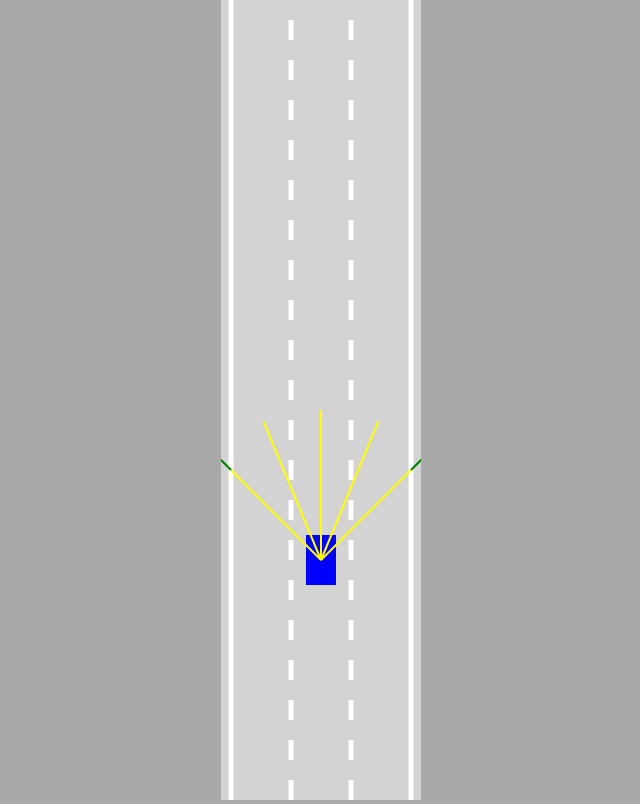
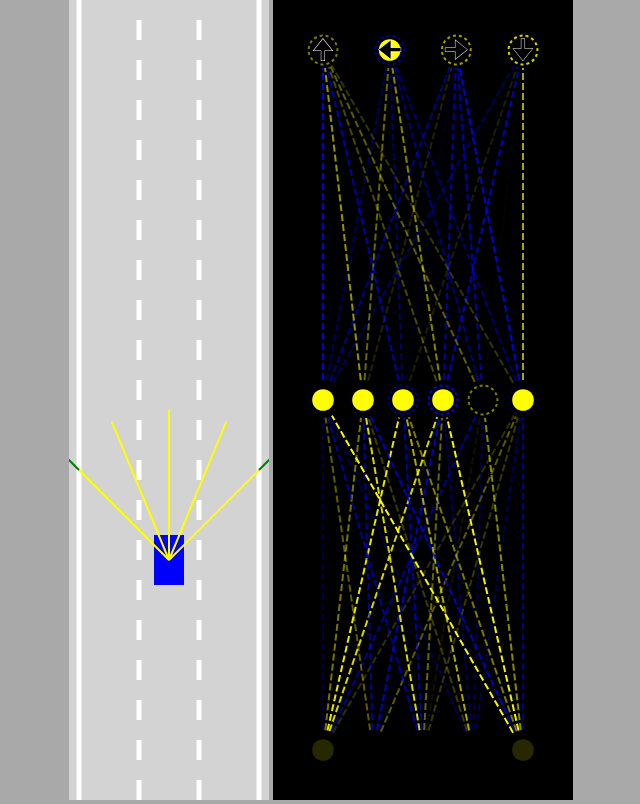
Before and after one commit to umangrazsingh/SELF_DRIVING_CAR, a plain HTML site: page index.html in a window 1280 px wide. Shown: the whole page, without its empty margins (319-959 px from the left). Drawn offline with Linux system fonts and the light colour scheme.

Commit message:
Add neural network brain and visualizer

```diff
--- a/car.js
+++ b/car.js
@@ -12,8 +12,13 @@ class Car{
         this.angle=0;
         this.damaged=false;
 
+        this.useBrain=controlType=="AI";
+
         if(controlType!="DUMMY"){
             this.sensor=new Sensor(this);
+            this.brain=new NeuralNetwork(
+                [this.sensor.rayCount,6,4]
+            );
         }
         this.controls=new Controls(controlType);
     }
@@ -25,6 +30,18 @@ class Car{
         }
         if(this.sensor){
             this.sensor.update(roadBorders,traffic);
+            const offsets=this.sensor.readings.map(
+                s=>s==null?0:1-s.offset
+            );
+            const outputs=NeuralNetwork.feedForward(offsets, this.brain);
+            console.log(outputs);
+
+            if(this.useBrain){
+                this.controls.forward=outputs[0];
+                this.controls.left=outputs[1];
+                this.controls.right=outputs[2];
+                this.controls.reverse=outputs[3];
+            }
         }
     }
 
--- a/index.html
+++ b/index.html
@@ -4,7 +4,10 @@
     <link rel="stylesheet" href="style.css">
 </head>
 <body>
-    <canvas id="myCanvas"></canvas>
+    <canvas id="carCanvas"></canvas>
+    <canvas id="networkCanvas"></canvas>
+    <script src="network.js"></script>
+    <script src="visualizer.js"></script>
     <script src="sensor.js"></script>
     <script src="utils.js"></script>
     <script src="control.js"></script>
--- a/main.js
+++ b/main.js
@@ -1,32 +1,39 @@
-const canvas=document.getElementById("myCanvas");
-canvas.width=200;
+const carCanvas=document.getElementById("carCanvas");
+carCanvas.width=200;
+const networkCanvas=document.getElementById("networkCanvas");
+networkCanvas.width=300;
 
-const ctx = canvas.getContext("2d");
-const road=new Road(canvas.width/2,canvas.width*0.9);
-const car=new Car(road.getLaneCenter(1),100,30,50,"KEYS");
+const carCtx = carCanvas.getContext("2d");
+const networkCtx = networkCanvas.getContext("2d");
+const road=new Road(carCanvas.width/2,carCanvas.width*0.9);
+const car=new Car(road.getLaneCenter(1),100,30,50,"AI");
 const traffic=[
     new Car(road.getLaneCenter(1),-100,30,50,"DUMMY",2)
 ];
 
 animate();
 
-function animate(){
+function animate(time){
     for(let i=0;i<traffic.length;i++){
         traffic[i].update(road.borders,[]);
     }
     car.update(road.borders,traffic);
 
-    canvas.height=window.innerHeight;
+    carCanvas.height=window.innerHeight;
+    networkCanvas.height=window.innerHeight;
 
-    ctx.save();
-    ctx.translate(0,-car.y+canvas.height*0.7);
+    carCtx.save();
+    carCtx.translate(0,-car.y+carCanvas.height*0.7);
 
-    road.draw(ctx);
+    road.draw(carCtx);
     for(let i=0;i<traffic.length;i++){
-        traffic[i].draw(ctx,"red");
+        traffic[i].draw(carCtx,"red");
     }
-    car.draw(ctx,"blue");
+    car.draw(carCtx,"blue");
 
-    ctx.restore();
+    carCtx.restore();
+
+    networkCtx.lineDashOffset=-time/50;
+    Visualizer.drawNetwork(networkCtx,car.brain);
     requestAnimationFrame(animate);
 }
--- /dev/null
+++ b/network.js
@@ -0,0 +1,69 @@
+class NeuralNetwork{
+    constructor(neuronCounts){
+        this.levels=[];
+        for(let i=0;i<neuronCounts.length-1;i++){
+            this.levels.push(new Level(
+                neuronCounts[i],neuronCounts[i+1]
+            ));
+        }
+    }
+
+static feedForward(givenInputs, network){
+    let outputs=Level.feedForward(
+        givenInputs, network.levels[0]);
+    for(let i=1;i<network.levels.length;i++){
+        outputs=Level.feedForward(
+            outputs,network.levels[i]);
+
+    }
+    return outputs;
+    }
+}
+
+class Level{
+    constructor(inputCount,outputCount){
+        this.inputs=new Array(inputCount);
+        this.outputs=new Array(outputCount);
+        this.biases=new Array(outputCount);
+
+        this.weights=[];
+        for(let i=0;i<inputCount;i++){
+            this.weights[i]=new Array(outputCount);
+        }
+
+        Level.#randomize(this);
+    }
+
+    static #randomize(level){
+        for(let i=0;i<level.inputs.length;i++){
+            for(let j=0;j<level.outputs.length;j++){
+                level.weights[i][j]=Math.random()*2-1;
+            }
+        }
+
+        for(let i=0;i<level.biases.length;i++){
+            level.biases[i]=Math.random()*2-1;
+        }
+    }
+
+    static feedForward(givenInputs,level){
+        for(let i=0;i<level.inputs.length;i++){
+            level.inputs[i]=givenInputs[i];
+        }
+
+        for(let i=0;i<level.outputs.length;i++){
+            let sum=0;
+            for(let j=0;j<level.inputs.length;j++){
+                sum+=level.inputs[j]*level.weights[j][i];
+            }
+
+            if(sum>level.biases[i]){
+                level.outputs[i]=1;
+            }else{
+                level.outputs[i]=0;
+            }
+        }
+
+        return level.outputs;
+    }
+}
--- a/style.css
+++ b/style.css
@@ -4,6 +4,9 @@ body{
     overflow:hidden;
     text-align:center;
 }
-#myCanvas{
+#networkCanvas{
+    background:black;
+}
+#carCanvas{
     background:lightgrey;
 }
--- a/utils.js
+++ b/utils.js
@@ -44,3 +44,11 @@ function polysIntersect(poly1,poly2){
     // checked everything, nothing crossed
     return false;
 }
+
+function getRGBA(value){
+    const alpha=Math.abs(value);
+    const R=value<0?0:255;
+    const G=R;
+    const B=value>0?0:255;
+    return "rgba("+R+","+G+","+B+","+alpha+")";
+}
--- /dev/null
+++ b/visualizer.js
@@ -0,0 +1,110 @@
+class Visualizer{
+    static drawNetwork(ctx,network){
+        const margin=50;
+        const left=margin;
+        const top=margin;
+        const width=ctx.canvas.width-margin*2;
+        const height=ctx.canvas.height-margin*2;
+
+        const levelHeight=height/network.levels.length;
+
+        for(let i=network.levels.length-1;i>=0;i--){
+            const levelTop=top+
+                lerp(
+                    height-levelHeight,
+                    0,
+                    network.levels.length==1
+                        ?0.5
+                        :i/(network.levels.length-1)
+                );
+
+            ctx.setLineDash([7,3]);
+            Visualizer.drawLevel(ctx,network.levels[i],
+                left,levelTop,
+                width,levelHeight,
+                i==network.levels.length-1
+                    ?['🠉','🠈','🠊','🠋']
+                    :[]
+            );
+        }
+    }
+
+    static drawLevel(ctx,level,left,top,width,height,outputLabels){
+        const right=left+width;
+        const bottom=top+height;
+
+        const {inputs,outputs,weights,biases}=level;
+
+        for(let i=0;i<inputs.length;i++){
+            for(let j=0;j<outputs.length;j++){
+                ctx.beginPath();
+                ctx.moveTo(
+                    Visualizer.#getNodeX(inputs,i,left,right),
+                    bottom
+                );
+                ctx.lineTo(
+                    Visualizer.#getNodeX(outputs,j,left,right),
+                    top
+                );
+                ctx.lineWidth=2;
+                ctx.strokeStyle=getRGBA(weights[i][j]);
+                ctx.stroke();
+            }
+        }
+
+        const nodeRadius=18;
+        for(let i=0;i<inputs.length;i++){
+            const x=Visualizer.#getNodeX(inputs,i,left,right);
+            ctx.beginPath();
+            ctx.arc(x,bottom,nodeRadius,0,Math.PI*2);
+            ctx.fillStyle="black";
+            ctx.fill();
+            ctx.beginPath();
+            ctx.arc(x,bottom,nodeRadius*0.6,0,Math.PI*2);
+            ctx.fillStyle=getRGBA(inputs[i]);
+            ctx.fill();
+        }
+
+        for(let i=0;i<outputs.length;i++){
+            const x=Visualizer.#getNodeX(outputs,i,left,right);
+            ctx.beginPath();
+            ctx.arc(x,top,nodeRadius,0,Math.PI*2);
+            ctx.fillStyle="black";
+            ctx.fill();
+            ctx.beginPath();
+            ctx.arc(x,top,nodeRadius*0.6,0,Math.PI*2);
+            ctx.fillStyle=getRGBA(outputs[i]);
+            ctx.fill();
+
+            ctx.beginPath();
+            ctx.lineWidth=2;
+            ctx.arc(x,top,nodeRadius*0.8,0,Math.PI*2);
+            ctx.strokeStyle=getRGBA(biases[i]);
+            ctx.setLineDash([3,3]);
+            ctx.stroke();
+            ctx.setLineDash([]);
+
+            if(outputLabels[i]){
+                ctx.beginPath();
+                ctx.textAlign="center";
+                ctx.textBaseline="middle";
+                ctx.fillStyle="black";
+                ctx.strokeStyle="white";
+                ctx.font=(nodeRadius*1.5)+"px Arial";
+                ctx.fillText(outputLabels[i],x,top+nodeRadius*0.1);
+                ctx.lineWidth=0.5;
+                ctx.strokeText(outputLabels[i],x,top+nodeRadius*0.1);
+            }
+        }
+    }
+
+    static #getNodeX(nodes,index,left,right){
+        return lerp(
+            left,
+            right,
+            nodes.length==1
+                ?0.5
+                :index/(nodes.length-1)
+        );
+    }
+}
```
